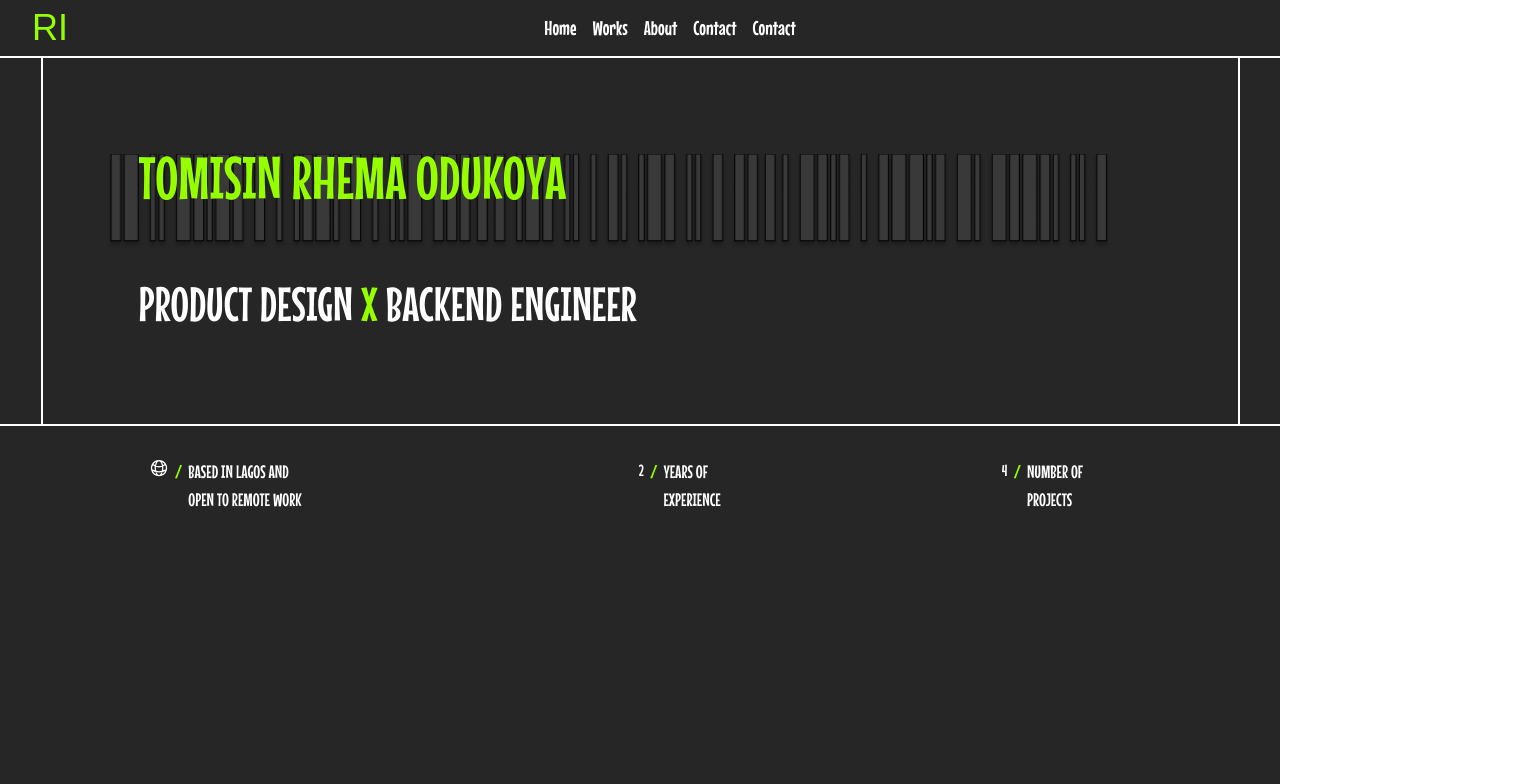
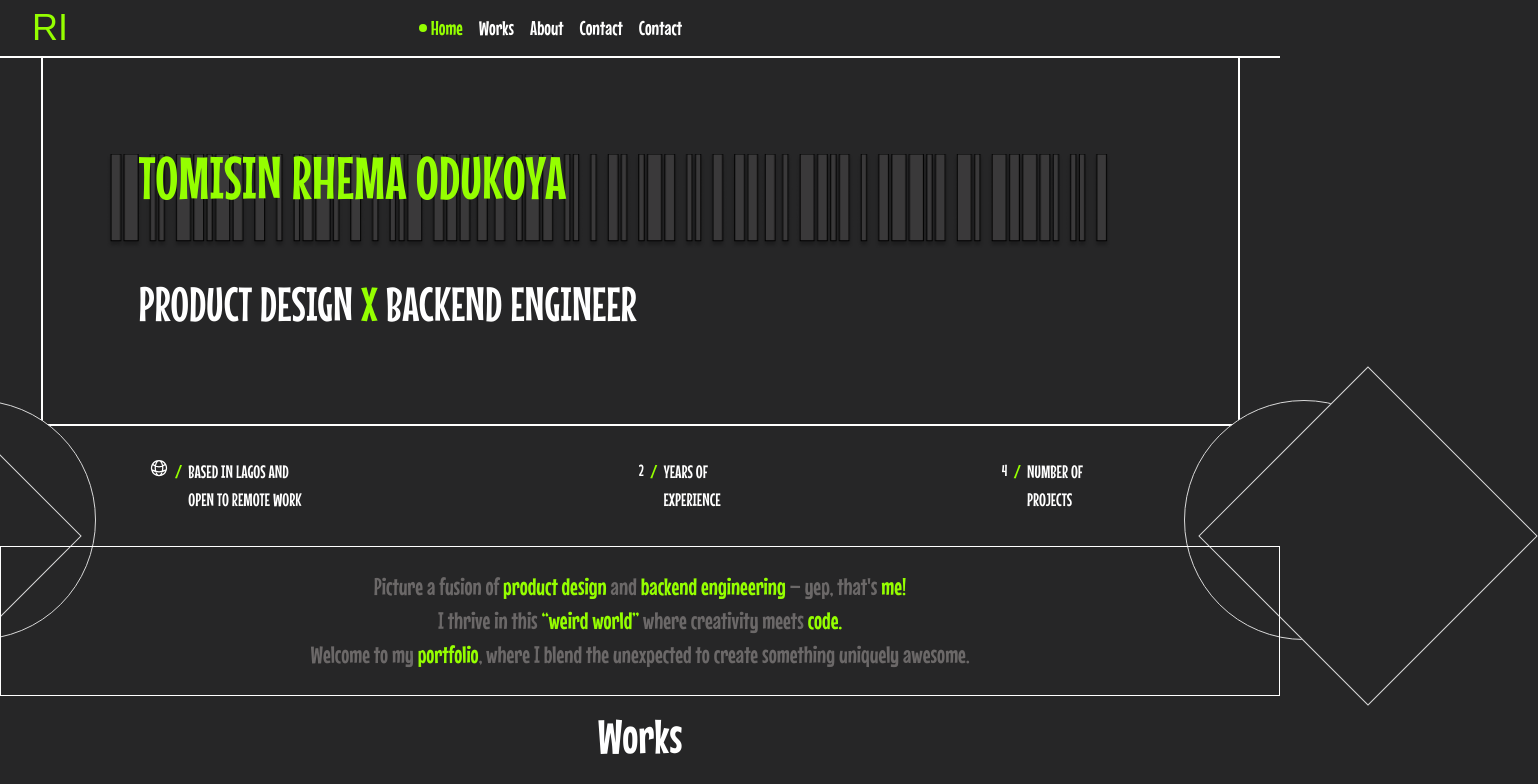
Before and after one commit to glamboyosa/rp, a Next.js app: page / in a window 1280 px wide. Shown: the top 784 px of the page, 1538 px wide, since content can reach past the window. Built offline with nearby package versions, Linux system fonts and the light colour scheme; a web font is replaced by a local one.

Commit message:
up to works section

```diff
--- a/app/layout.js
+++ b/app/layout.js
@@ -1,5 +1,6 @@
 import { MM } from "./font";
 import "./globals.css";
+import { cn } from "./utils";
 
 export const metadata = {
   title: "Rhema's Portfolio",
@@ -9,7 +10,7 @@ export const metadata = {
 export default function RootLayout({ children }) {
   return (
     <html lang="en">
-      <body className={MM.className}>{children}</body>
+      <body className={cn(MM.className, "bg-[#262627]")}>{children}</body>
     </html>
   );
 }
--- a/app/links.js
+++ b/app/links.js
@@ -14,10 +14,14 @@ export function Links() {
     console.log(params);
     console.log(pathname);
     console.log(window.location.hash);
-    setActiveTab(window.location.hash.split("#")[1]);
+    setActiveTab(
+      window.location.hash.length > 0
+        ? window.location.hash.split("#")[1]
+        : "home"
+    );
   }, [params, pathname]);
   return (
-    <nav className="mr-auto">
+    <nav className="mr-1 md:mr-[590px]">
       <ul className="gap-4 text-white flex [&>*]:text-xl">
         <li>
           {activeTab === "home" ? (
--- a/app/page.js
+++ b/app/page.js
@@ -6,7 +6,7 @@ import { Links } from "./links";
 
 export default function Home() {
   return (
-    <main className="min-h-screen bg-[#262627]">
+    <main className=" min-h-screen relative bg-[#262627]">
       <header className="flex items-center justify-center border-b-2 p-2 border-white">
         <p
           className={cn(
@@ -33,7 +33,7 @@ export default function Home() {
               alt="bar"
             />
           </div>
-          <h2 className="text-3xl text-white md:text-5xl flex items-center gap-2">
+          <h2 className="text-3xl mt-16 md:mt-1 text-white md:text-5xl flex items-center gap-2">
             <p>Product Design</p>
             <p className="text-primary">x</p>
             <p>Backend engineer</p>
@@ -41,7 +41,7 @@ export default function Home() {
         </div>
       </div>
       <div className=" border-b-2 border-white -mt-6 w-full"></div>
-      <div class="p-8 text-white flex justify-around">
+      <div class="p-8  text-white flex justify-around">
         <div class="flex gap-1.5 items-start uppercase">
           <Image src="/globe.svg" width={20} height={20} alt="globe svg" />
           <p class="text-base text-primary md:text-lg">/</p>
@@ -58,6 +58,31 @@ export default function Home() {
           <p className="text-base w-1/2 md:text-lg">number of projects</p>
         </div>
       </div>
+
+      <div class="h-60 w-60 bg-inherit border-shapes absolute inset-x-0 -left-36 top-1/2 border rounded-full rotate-90"></div>
+      <div class="h-60 w-60 bg-inherit border-shapes absolute inset-x-0 -left-52 top-[52%] border rotate-45"></div>
+
+      <div class="h-60 w-60 bg-inherit border-shapes absolute inset-y-0 -right-36 top-1/2 border rounded-full rotate-90"></div>
+      <div class="h-60 w-60 bg-inherit border-shapes absolute inset-y-0 -right-52 top-[52%] border rotate-45"></div>
+      <div class="w-full text-lg md:text-2xl gap-0.5 border text-offBlack p-6 flex items-center justify-center flex-col border-white relative z-20">
+        <div>
+          Picture a fusion of{" "}
+          <span className="text-primary">product design</span> and{" "}
+          <span className="text-primary">backend engineering </span> – yep,
+          that&apos;s <span className="text-primary">me!</span>
+        </div>
+        <div>
+          {" "}
+          I thrive in this <q className="text-primary">weird world</q> where
+          creativity meets <span className="text-primary">code.</span>
+        </div>
+        <div>
+          {" "}
+          Welcome to my <span className="text-primary">portfolio</span>, where I
+          blend the unexpected to create something uniquely awesome.
+        </div>
+      </div>
+      <h3 className="text-4xl md:text-5xl text-center text-white mt-4">Works</h3>
     </main>
   );
 }
--- a/tailwind.config.js
+++ b/tailwind.config.js
@@ -15,6 +15,7 @@ module.exports = {
       colors: {
         primary: "#95FF00",
         offBlack: "#6B6868",
+        shapes: "#d9d9d9",
       },
     },
   },
```
